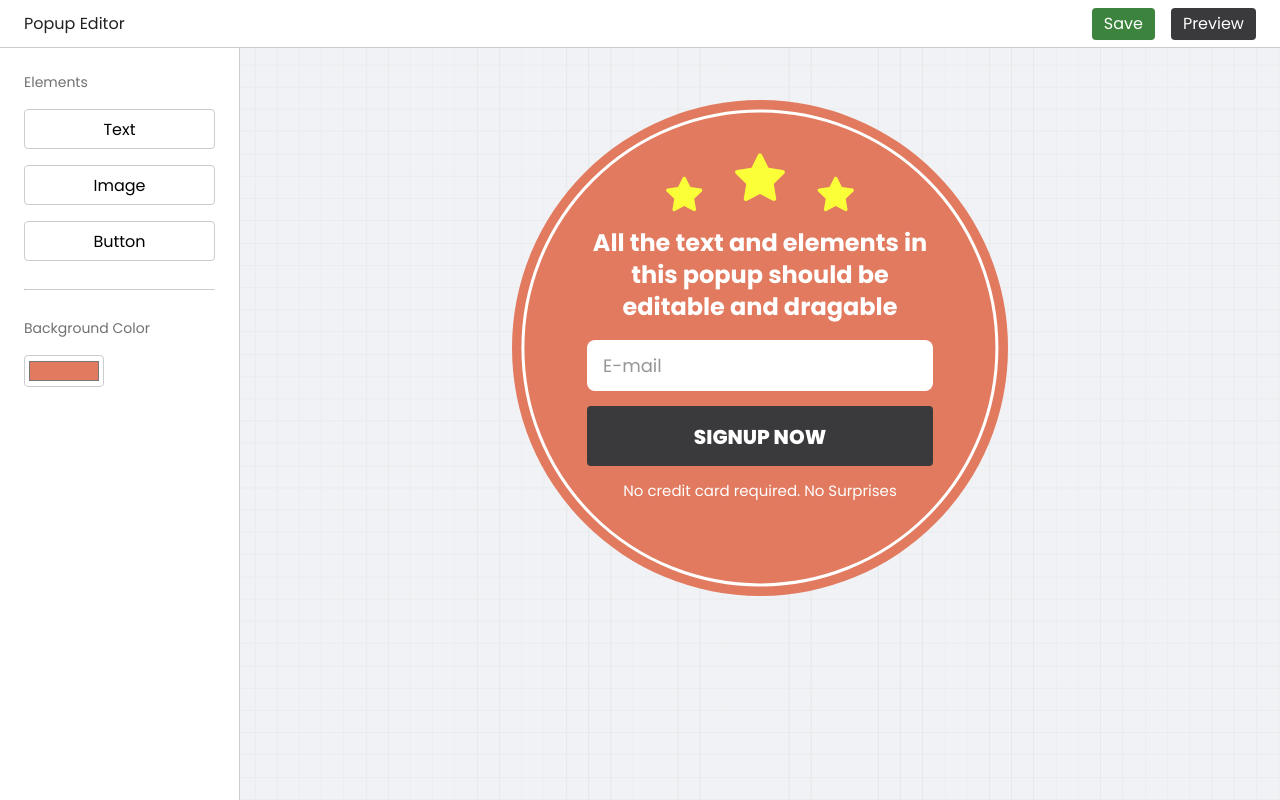
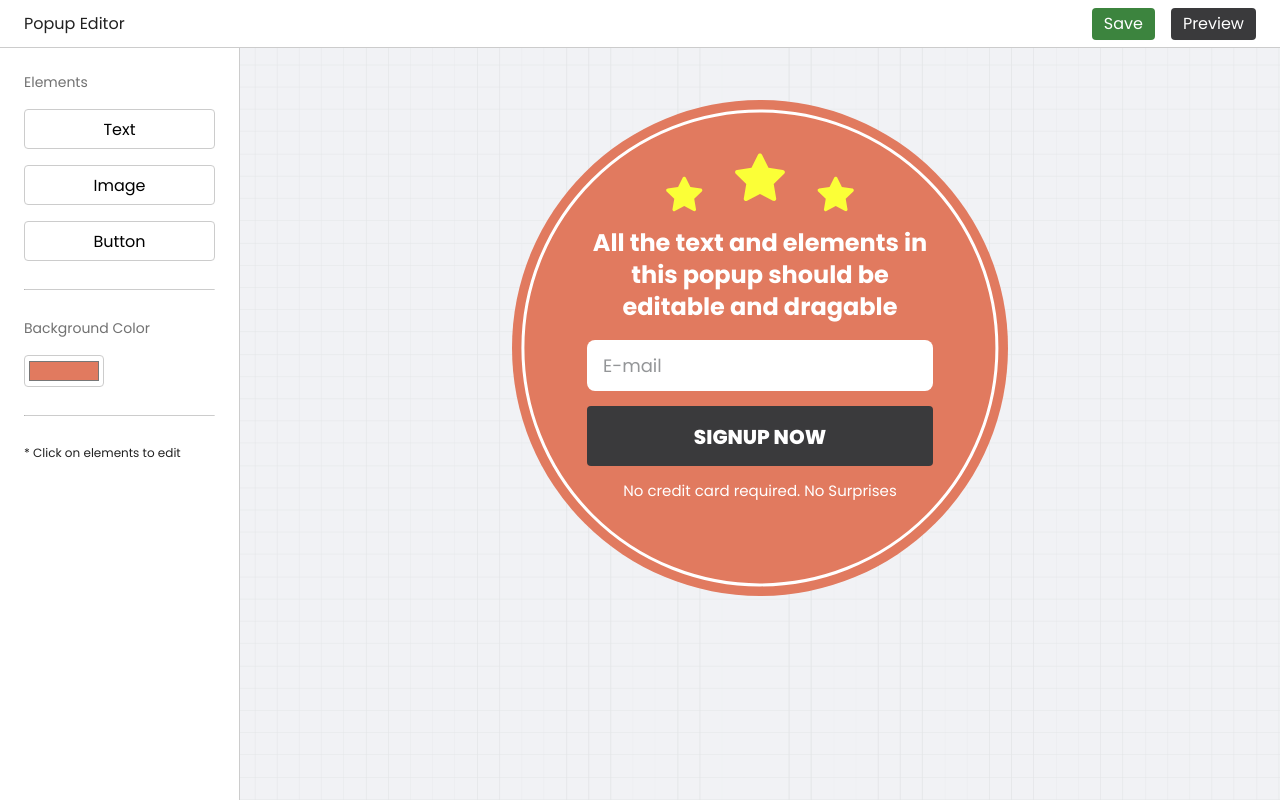
Before and after one commit to raisonjoseph/poptin-task, a plain HTML site: page index.html in a window 1280 px wide. Drawn offline with nearby package versions, Linux system fonts and the light colour scheme.

Commit message:
Add hint text for element editing

```diff
--- a/index.html
+++ b/index.html
@@ -38,6 +38,8 @@
         <hr>
         <span class="hint">Background Color</span>
         <input id="color-picker" type="color" class="color-picker" value="#E17A5F" />
+        <hr>
+        <span class="hint note">* Click on elements to edit</span>
       </div>
 
       <div class="editor">
--- a/styles.css
+++ b/styles.css
@@ -42,6 +42,11 @@ html.modal-active, body.modal-active {
 .hint {
   color: var(--text-secondary);
   font-size: 14px;
+}
+
+.hint.note {
+  color: var(--text-color);
+  font-size: 12px;
 }
 
 .btn {
```
